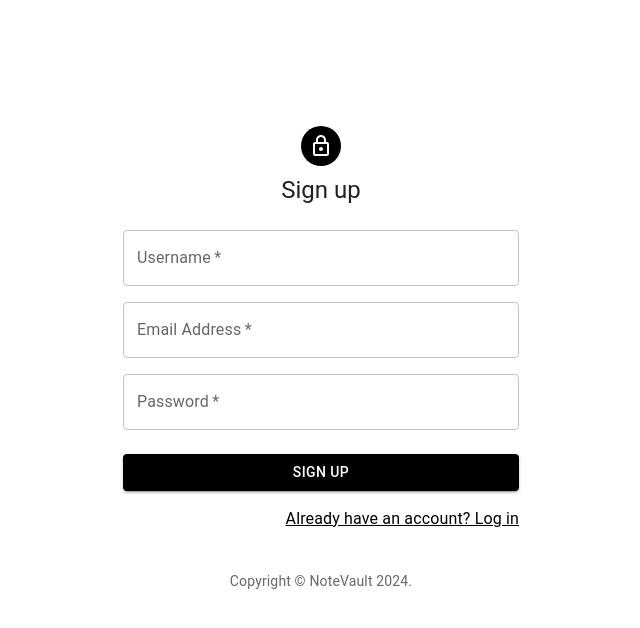
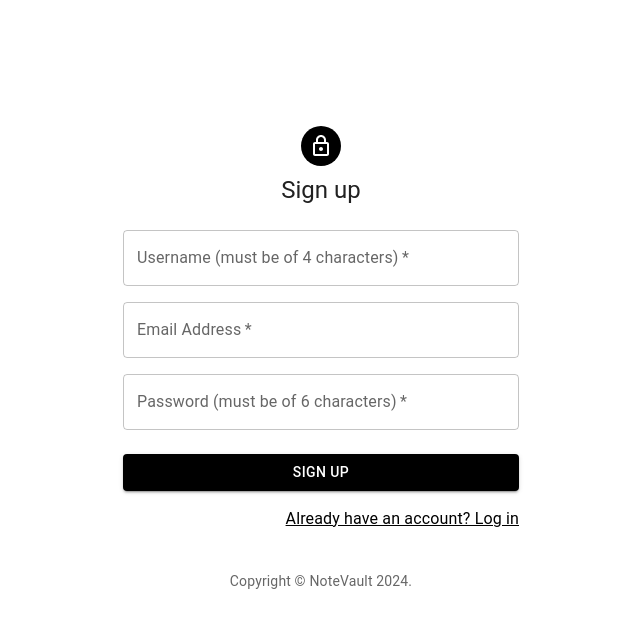
Before and after one commit to jyotirmaygithub/Note-Vault, a React (Create React App) app: page /signup in a window 1280 px wide. Shown: the top 628 px of the page, without its empty margins (319-959 px from the left). Built offline with nearby package versions, Linux system fonts and the light colour scheme; no server answers.

Commit message:
removing  unwanted

```diff
--- a/src/Context/NoteContext.js
+++ b/src/Context/NoteContext.js
@@ -11,7 +11,6 @@ function getCookie(cookieName) {
     if (cookie.startsWith(`${cookieName}=`)) {
       // Extract and return the value of the cookie
       const cookieValue = cookie.split("=")[1];
-      console.log("cookie value = " , cookieValue)
       return cookieValue;
     }
   }
@@ -41,7 +40,6 @@ export function NoteContextFun(props) {
       }
 
       const jsonData = await response.json();
-      console.log("existing data of the user ", jsonData);
       setnotes(jsonData);
       return jsonData;
     } catch (error) {
@@ -69,7 +67,6 @@ export function NoteContextFun(props) {
   }
   // API call 4 : To edit exiting note.
   async function handleEditNote(id, title, description, tag) {
-    console.log("id at the context side = ", id);
     try {
       const response = await fetch(`${dev_URL}/api/notes/updatenote/${id}`, {
         method: "PUT",
--- a/src/Navbar/UserNameLogo/UserName.js
+++ b/src/Navbar/UserNameLogo/UserName.js
@@ -14,7 +14,6 @@ export default function UserName() {
   const { deleteAuthTokenCookie, checkCookie } = UpdateUI();
   const navigate = useNavigate();
 
-  console.log("lets look at username = ", userName);
   useEffect(() => {
     setResponse(checkCookie("auth_token"));
   }, []);
--- a/src/pages/LogIn.js
+++ b/src/pages/LogIn.js
@@ -172,9 +172,6 @@ export default function Login() {
               LOG IN
             </Button>
             <Grid container className="text-black cursor-pointer underline">
-              <Grid item xs>
-                  Forgot password?
-              </Grid>
               <Grid item onClick={handleClick}>
                 "Don't have an account? Sign Up
               </Grid>
--- a/src/pages/SignUp.js
+++ b/src/pages/SignUp.js
@@ -11,9 +11,11 @@ import Typography from "@mui/material/Typography";
 import Container from "@mui/material/Container";
 import { createTheme, ThemeProvider } from "@mui/material/styles";
 import MyStyledTextField from "../components/MyStyledTextField";
+import { UserNameContext } from "../Context/UserNameContext";
 
 export default function SignUp() {
   const defaultTheme = createTheme();
+  const {handleExistingUsername} = UserNameContext()
   function Copyright(props) {
     return (
       <Typography
@@ -74,8 +76,7 @@ export default function SignUp() {
           },
           body: JSON.stringify({ name, email, password }),
         }
-      );
-
+      )
       if (!response.ok) {
         setAlertState(true);
         alertRemoval();
@@ -96,6 +97,7 @@ export default function SignUp() {
         setDetails({ type: "success", message: "Account has been successfully created" });
         setAlertState(true);
         alertRemoval();
+        handleExistingUsername()
         setTimeout(() => {
           Navigation(`/create-notes`);
         }, 2500);
@@ -137,7 +139,7 @@ export default function SignUp() {
                   required
                   fullWidth
                   id="username"
-                  label="Username"
+                  label="Username (must be of 4 characters)"
                   name="username"
                   autoComplete="family-name"
                   onChange={onchange}
@@ -159,7 +161,7 @@ export default function SignUp() {
                   required
                   fullWidth
                   name="password"
-                  label="Password"
+                  label="Password (must be of 6 characters)"
                   type="password"
                   id="password"
                   autoComplete="new-password"
```
